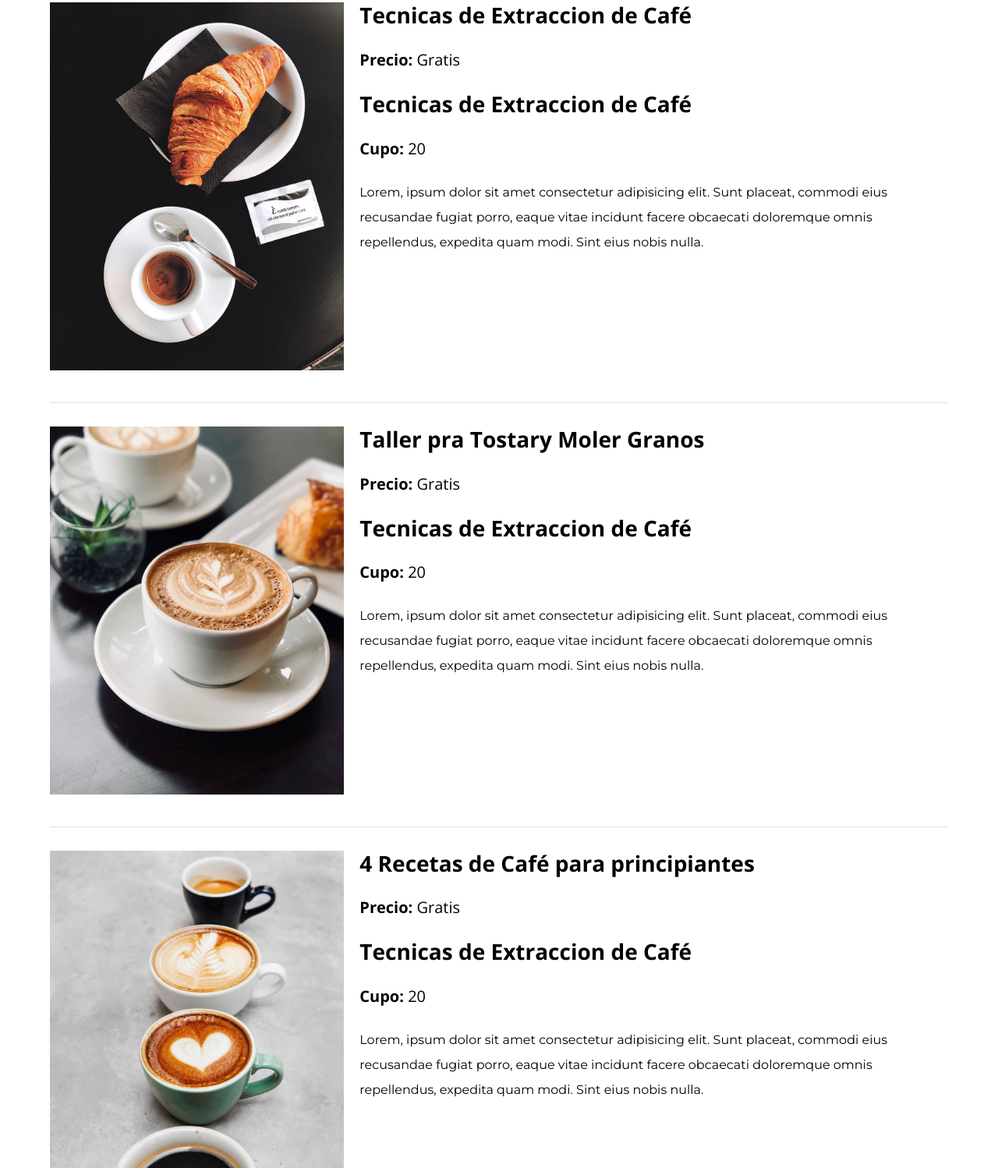
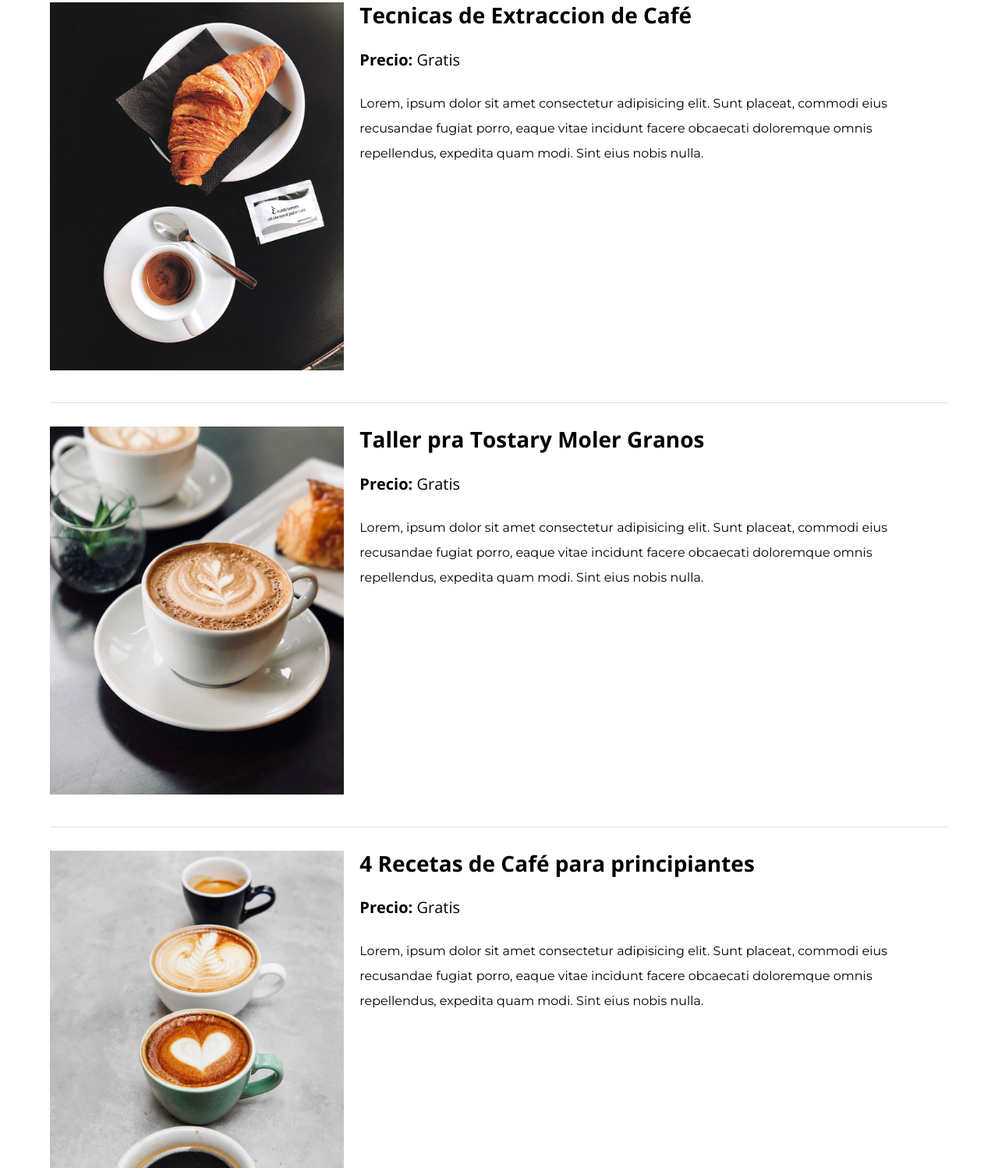
Before and after one commit to Criss16FS/criss16fs-blogcaf-.github.io, a plain HTML site: page cursos.html in a window 1280 px wide. Shown: the part 729-2227 px from the top of the page at 78% size. Drawn offline with nearby package versions, Linux system fonts and the light colour scheme.

Commit message:
Add files via upload

```diff
--- a/cursos.html
+++ b/cursos.html
@@ -60,11 +60,6 @@
                     <span class="widget-curso__info">Gratis</span>
                 </p>
 
-                <h4 class="no-margin">Tecnicas de Extraccion de Café</h4>
-                <p class="widget-curso__label">Cupo:
-                    <span class="widget-curso__info">20</span>
-                </p>
-
                 <p class="curso_descripcion">Lorem, ipsum dolor sit amet consectetur adipisicing elit. Sunt placeat,
                     commodi eius recusandae fugiat porro, eaque vitae incidunt facere obcaecati doloremque omnis
                     repellendus, expedita quam modi. Sint eius nobis nulla.</p>
@@ -86,11 +81,6 @@
                     <span class="widget-curso__info">Gratis</span>
                 </p>
 
-                <h4 class="no-margin">Tecnicas de Extraccion de Café</h4>
-                <p class="widget-curso__label">Cupo:
-                    <span class="widget-curso__info">20</span>
-                </p>
-
                 <p class="curso_descripcion">Lorem, ipsum dolor sit amet consectetur adipisicing elit. Sunt placeat,
                     commodi eius recusandae fugiat porro, eaque vitae incidunt facere obcaecati doloremque omnis
                     repellendus, expedita quam modi. Sint eius nobis nulla.</p>
@@ -110,11 +100,6 @@
                 <h4 class="no-margin">4 Recetas de Café para principiantes</h4>
                 <p class="widget-curso__label">Precio:
                     <span class="widget-curso__info">Gratis</span>
-                </p>
-
-                <h4 class="no-margin">Tecnicas de Extraccion de Café</h4>
-                <p class="widget-curso__label">Cupo:
-                    <span class="widget-curso__info">20</span>
                 </p>
 
                 <p class="curso_descripcion">Lorem, ipsum dolor sit amet consectetur adipisicing elit. Sunt placeat,
```
